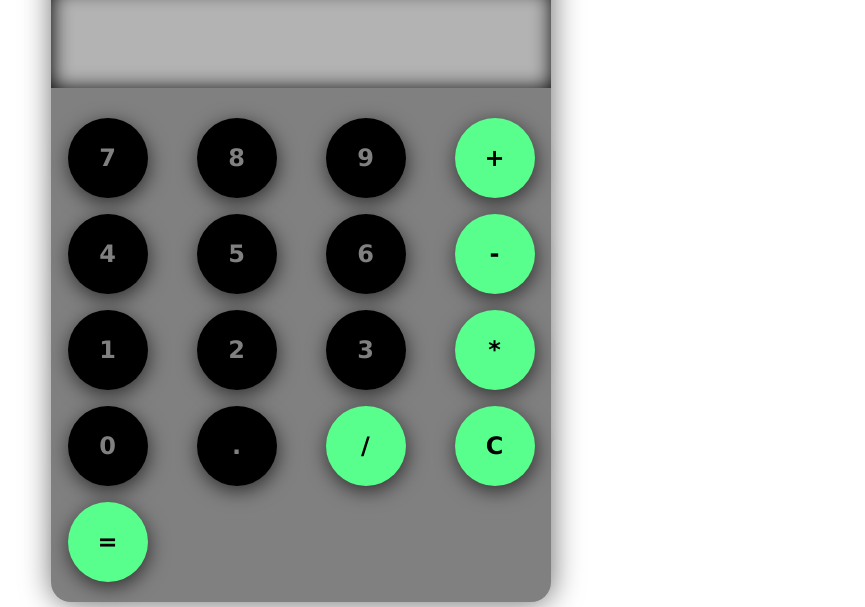
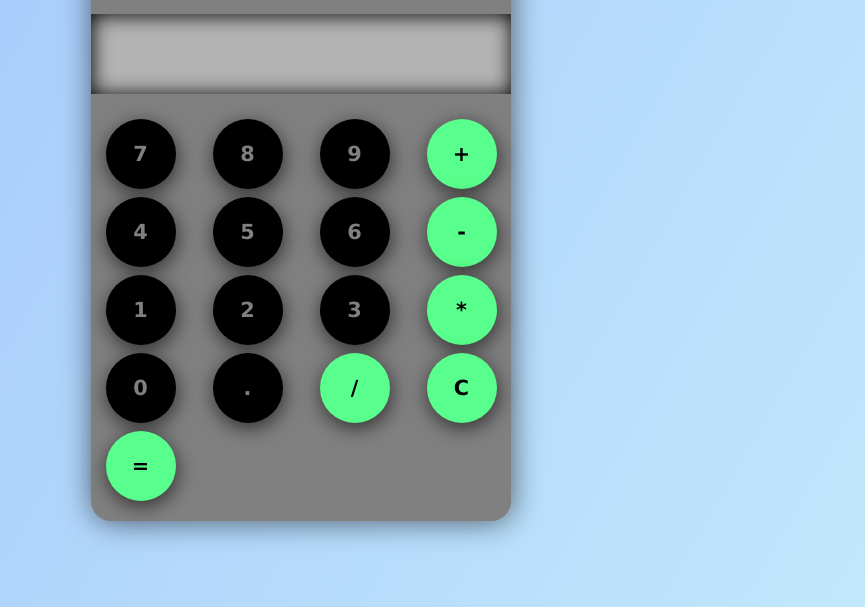
Before and after one commit to tabongshanas/calculator-project-shasy---camo, a plain HTML site: page index.html in a window 1280 px wide. Shown: the part 193-800 px from the top of the page, without its empty margins (339-1204 px from the left). Drawn offline with Linux system fonts and the light colour scheme.

Commit message:
modification of body background color and button size

```diff
--- a/stlyes/main_stlyes.css
+++ b/stlyes/main_stlyes.css
@@ -16,14 +16,16 @@ body {
     align-items: center;
     height: 100vh;
     overflow: scroll;
+    background-image: linear-gradient(120deg, #a1c4fd 0%, #c2e9fb 100%);
+    background-color: rgba(75, 75, 75, 0.164);
 }
 #calculator {
-    width: 500px;
+    width: 420px;
     box-shadow: 1px 1px 30px rgba(0, 0, 0, 0.575);
     border-radius: 20px;
     background-color: grey;
     padding-bottom: 20px;
-    margin-top: 50px;
+    margin-top: -5px;
 }
 
 #calculator-top-content {
@@ -67,13 +69,13 @@ body {
 #btns {
     display: grid;
     grid-template-columns: repeat(4 , 1fr);
-    gap: 1rem;
-    margin-top: 30px;
+    gap: 0.5rem;
+    margin-top: 25px;
     place-items: center;
 }
 #input {
     width: 100%;
-    padding: 30px 20px;
+    padding: 20px 20px;
     font-size: 35px;
     font-family: Verdana, Geneva, Tahoma, sans-serif;
     font-weight: 800;
@@ -94,11 +96,11 @@ body {
     background-color: rgb(35%, 100%, 80%);
 }
 button {
-    width: 80px;
-    height: 80px;
+    width: 70px;
+    height: 70px;
     border-radius: 50%;
     border: none;
-    font-size: 1.5rem;
+    font-size: 1.3rem;
     font-weight: 800;
     color: grey;
     font-family: Verdana, Geneva, Tahoma, sans-serif;
```
